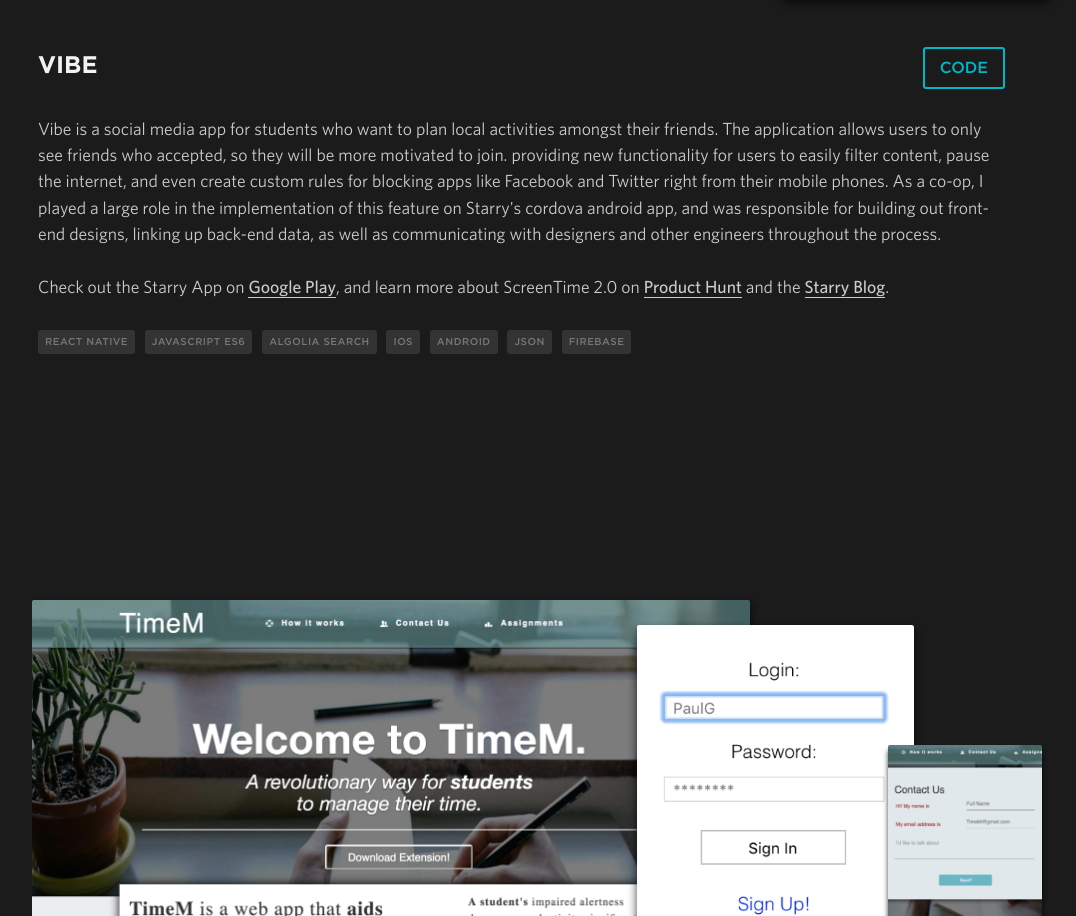
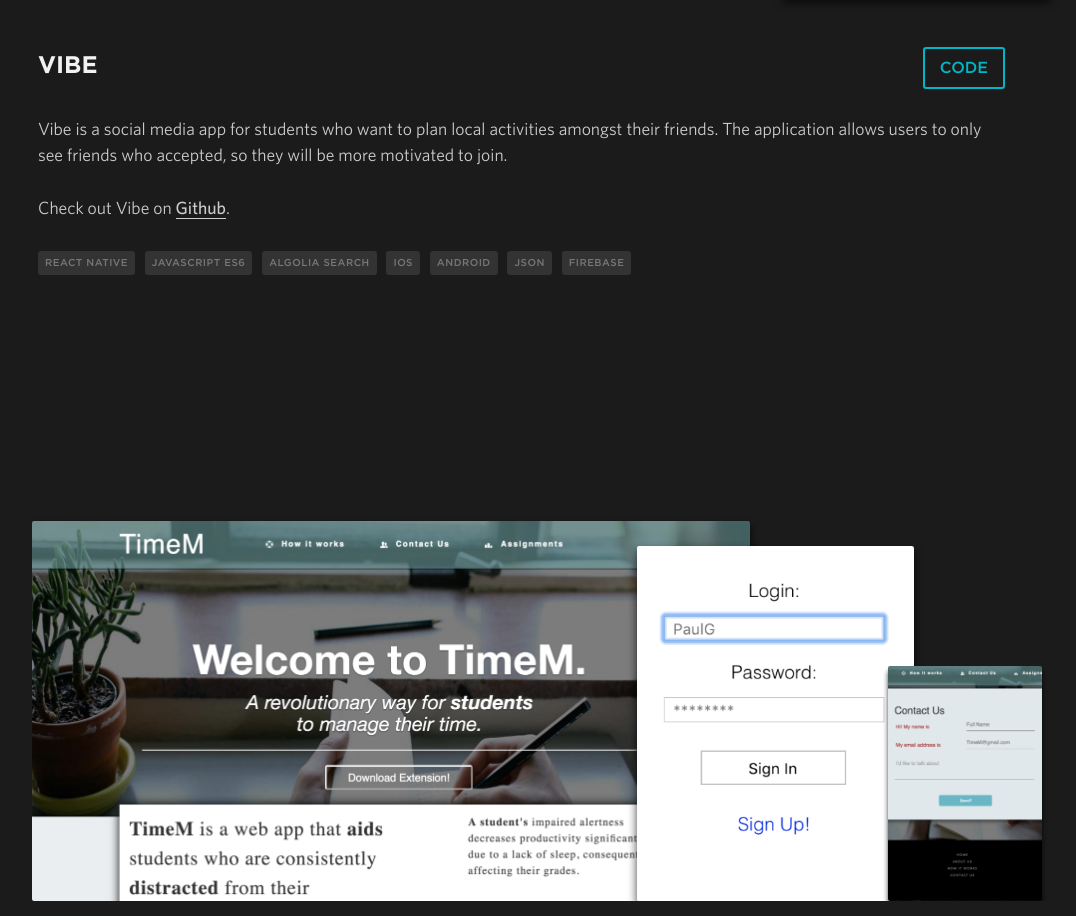
Before and after one commit to AbhayVarshney/abhayvarshney.github.io, a website: page index.html in a window 1280 px wide. Shown: the part 6045-6961 px from the top of the page, without its empty margins (78-1154 px from the left). Drawn offline with nearby package versions, Linux system fonts and the light colour scheme; a script that the page names is missing.

Commit message:
updating vibe info

```diff
--- a/index.html
+++ b/index.html
@@ -289,7 +289,7 @@
                             <h2 class="description-title">Vibe</h2>
                             <div class="description-buttons"> <a href="https://github.com/project-vibe/vibe" target="_blank">Code</a> </div>
                         </div>
-                        <p class="portfolio-description">Vibe is a social media app for students who want to plan local activities amongst their friends. The application allows users to only see friends who accepted, so they will be more motivated to join. providing new functionality for users to easily filter content, pause the internet, and even create custom rules for blocking apps like Facebook and Twitter right from their mobile phones. As a co-op, I played a large role in the implementation of this feature on Starry's cordova android app, and was responsible for building out front-end designs, linking up back-end data, as well as communicating with designers and other engineers throughout the process. <br><br> Check out the Starry App on <a href="https://play.google.com/store/apps/details?id=com.starry.management" target="_blank">Google Play</a>, and learn more about ScreenTime 2.0 on <a href="https://www.producthunt.com/tech/screentime-for-starry-station" target="_blank">Product Hunt</a> and the <a href="https://blog.starry.com/whats-new-screentime-just-got-better-for-parents/" target="_blank">Starry Blog</a>.</p>
+                        <p class="portfolio-description">Vibe is a social media app for students who want to plan local activities amongst their friends. The application allows users to only see friends who accepted, so they will be more motivated to join. <br><br> Check out Vibe on <a href="https://github.com/project-vibe/vibe" target="_blank">Github</a>.</p>
                         <div class="used">
                             <ul class="used-items">
                                 <li class="used-item">React Native</li>
```
